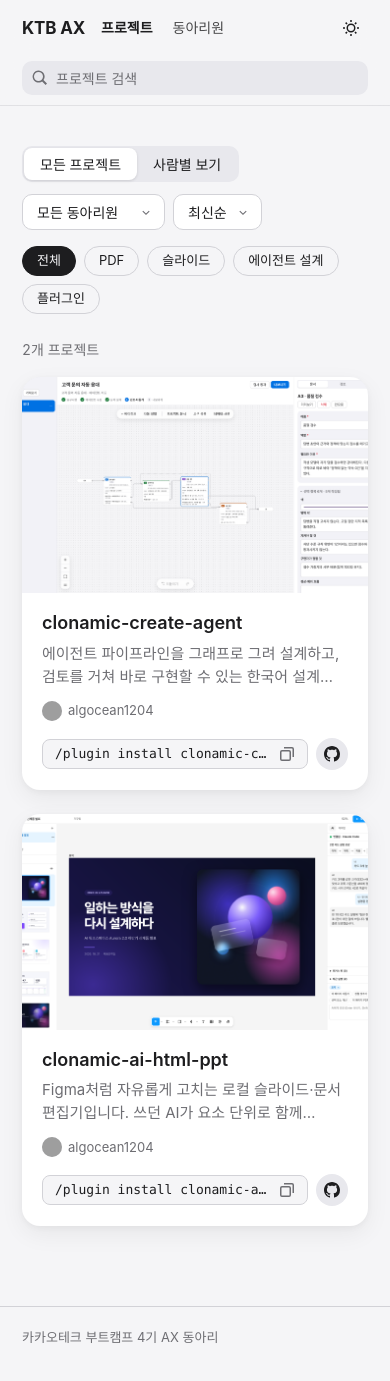
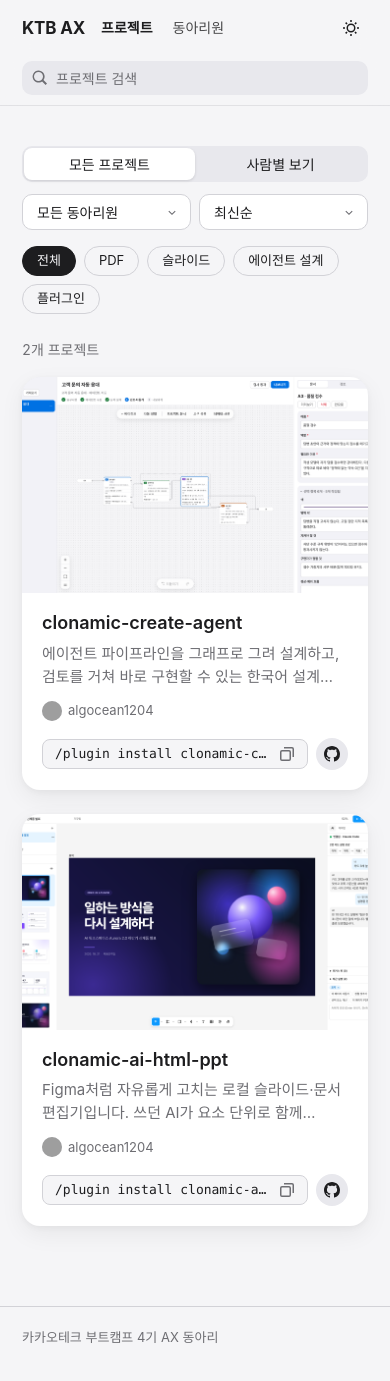
Before and after one commit to KTB-4th-AX/ktb-4th-ax.github.io, a Jekyll site: the page built from index.html, in a window 390 px wide and 1381 px high. Built offline with Jekyll 4.4.1, drawn with Linux system fonts in a browser that asks for light colours; some web fonts are replaced; grey boxes are pictures that could not be loaded.

Commit message:
fix: 캐시로 인한 레이아웃 깨짐과 좁은 화면 줄바꿈 수정
CSS·JS 주소에 빌드 시각을 붙여 배포 직후 새 HTML에 이전 CSS가 붙는
문제를 막는다. 단어 중간 줄바꿈을 일으키던 overflow-wrap: anywhere를
break-word로 바꾸고, 모바일 도구 줄, 사람별 보기 머리, 레포 목록,
상세 페이지 상단과 코드 블록을 좁은 화면에 맞게 정리한다. 상세 페이지의
작은 썸네일 아이콘은 샘플 이미지와 중복이라 뺀다.

```diff
--- a/_layouts/default.html
+++ b/_layouts/default.html
@@ -13,8 +13,8 @@
   <script>try{var t=localStorage.getItem('theme');if(t)document.documentElement.dataset.theme=t}catch(e){}</script>
   <link rel="preconnect" href="https://cdn.jsdelivr.net" crossorigin>
   <link rel="stylesheet" href="https://cdn.jsdelivr.net/gh/orioncactus/pretendard@v1.3.9/dist/web/variable/pretendardvariable-dynamic-subset.min.css">
-  <link rel="stylesheet" href="{{ '/assets/css/style.css' | relative_url }}">
-  <script src="{{ '/assets/js/app.js' | relative_url }}" defer></script>
+  <link rel="stylesheet" href="{{ '/assets/css/style.css' | relative_url }}?v={{ site.time | date: '%s' }}">
+  <script src="{{ '/assets/js/app.js' | relative_url }}?v={{ site.time | date: '%s' }}" defer></script>
 </head>
 <body>
   <a class="skip" href="#main">본문으로 건너뛰기</a>
--- a/_layouts/project.html
+++ b/_layouts/project.html
@@ -9,9 +9,6 @@
   <nav class="crumbs" aria-label="현재 위치"><a href="{{ '/' | relative_url }}">프로젝트</a><span aria-hidden="true">›</span><span aria-current="page">{{ p.title }}</span></nav>
 
   <header class="detail-head">
-    <div class="detail-icon" aria-hidden="true">
-      {%- if p.thumbnail -%}<img src="{{ p.thumbnail | relative_url }}" alt="">{%- else -%}<span>{{ p.title | slice: 0 }}</span>{%- endif -%}
-    </div>
     <div class="detail-title">
       <h1>{{ p.title }}</h1>
       <p class="lead">{{ p.description }}</p>
--- a/assets/css/style.css
+++ b/assets/css/style.css
@@ -43,7 +43,7 @@
 body {
   margin: 0; background: var(--bg); color: var(--text);
   font: 400 1.0625rem/1.65 var(--font);
-  word-break: keep-all; overflow-wrap: anywhere;
+  word-break: keep-all; overflow-wrap: break-word;
   -webkit-font-smoothing: antialiased;
 }
 img, video { display: block; max-width: 100%; }
@@ -142,7 +142,7 @@
 .cmd[data-copied] { border-color: var(--accent); }
 
 .section { padding-top: 56px; padding-bottom: 24px; }
-.section-head { display: flex; align-items: baseline; justify-content: space-between; gap: 16px; margin-bottom: 20px; }
+.section-head { display: flex; flex-wrap: wrap; align-items: baseline; justify-content: space-between; gap: 4px 16px; margin-bottom: 20px; }
 .section-head h2 { font-size: 1.75rem; font-weight: 700; }
 .more { font-size: 0.9375rem; white-space: nowrap; }
 .page-head { padding-top: 56px; padding-bottom: 32px; }
@@ -185,7 +185,12 @@
 
 /* Catalog --------------------------------------------------------------- */
 .toolbar { display: flex; flex-wrap: wrap; gap: 12px; align-items: center; justify-content: space-between; }
-.toolbar-right { display: flex; gap: 8px; flex-wrap: wrap; align-items: center; }
+.toolbar-right { display: flex; gap: 8px; align-items: center; }
+@media (max-width: 560px) {
+  .segmented, .toolbar-right { width: 100%; }
+  .segmented button, .toolbar-right .select { flex: 1; }
+  .toolbar-right .select select { width: 100%; }
+}
 .segmented { display: inline-flex; padding: 2px; background: var(--surface-2); border-radius: 10px; }
 .segmented button {
   border: 0; background: none; min-height: 32px; padding: 0 16px; border-radius: 8px;
@@ -212,21 +217,24 @@
 a.chip:hover { text-decoration: none; border-color: var(--muted); }
 button.chip:hover { border-color: var(--muted); }
 .chip[aria-pressed="true"] { background: var(--text); border-color: var(--text); color: var(--bg); }
-.count { margin: 24px 0 16px; font-size: 0.875rem; color: var(--muted); font-variant-numeric: tabular-nums; }
+.count-row { display: flex; align-items: center; justify-content: space-between; gap: 16px; margin: 24px 0 16px; }
+.count { font-size: 0.875rem; color: var(--muted); font-variant-numeric: tabular-nums; }
+.link-btn { border: 0; background: none; padding: 4px 0; color: var(--accent); font-size: 0.875rem; }
+.link-btn:hover { text-decoration: underline; }
 .group { position: relative; }
 .group + .group { margin-top: 32px; }
 .group-head {
-  display: flex; align-items: center; gap: 12px; padding: 8px 96px 8px 0;
+  display: flex; align-items: center; gap: 12px; padding: 8px 72px 8px 0;
   list-style: none; cursor: pointer; border-radius: var(--radius-sm);
 }
 .group-head::-webkit-details-marker { display: none; }
-.group-head img { border-radius: 50%; background: var(--surface-2); }
-.group-head strong { display: block; font-size: 1.125rem; }
-.group-head small { display: block; color: var(--muted); font-size: 0.8125rem; }
-.group-count { color: var(--muted); font-size: 0.875rem; font-variant-numeric: tabular-nums; white-space: nowrap; }
-.group-chevron { color: var(--muted); }
+.group-head img { flex: none; border-radius: 50%; background: var(--surface-2); }
+.group-who { min-width: 0; }
+.group-who strong { display: block; font-size: 1.125rem; white-space: nowrap; overflow: hidden; text-overflow: ellipsis; }
+.group-who small { display: block; color: var(--muted); font-size: 0.8125rem; font-variant-numeric: tabular-nums; }
+.group-chevron { flex: none; color: var(--muted); }
 .group details:not([open]) .group-chevron { transform: rotate(-90deg); }
-.group-profile { position: absolute; right: 0; top: 18px; font-size: 0.875rem; }
+.group-profile { position: absolute; right: 0; top: 18px; font-size: 0.875rem; white-space: nowrap; }
 .group details > .grid, .group-empty { margin-top: 12px; }
 .group-empty { font-size: 0.9375rem; }
 .empty { padding: 64px 0; text-align: center; color: var(--muted); }
@@ -260,23 +268,29 @@
 .repo-list a:hover { text-decoration: none; background: color-mix(in srgb, var(--surface-2) 50%, transparent); }
 .repo-name { font-weight: 600; color: var(--accent); }
 .repo-desc { grid-column: 1 / -1; color: var(--muted); font-size: 0.875rem; }
+.repo-name { min-width: 0; overflow-wrap: anywhere; }
 .repo-meta { display: flex; gap: 14px; color: var(--muted); font-size: 0.8125rem; font-variant-numeric: tabular-nums; white-space: nowrap; }
+@media (max-width: 560px) {
+  .repo-list a { grid-template-columns: minmax(0, 1fr); padding: 14px 18px; }
+  .repo-list li:first-child a, .repo-list li:last-child a { border-radius: 0; }
+}
 .repo-list li:first-child a { border-radius: var(--radius) var(--radius) 0 0; }
 .repo-list li:last-child a { border-radius: 0 0 var(--radius) var(--radius); }
 
 /* Detail ---------------------------------------------------------------- */
 .crumbs { display: flex; gap: 8px; padding-top: 28px; font-size: 0.875rem; color: var(--muted); }
 .crumbs a { color: var(--muted); }
-.detail-head { display: grid; grid-template-columns: auto 1fr auto; gap: 24px; align-items: center; padding: 28px 0 32px; }
-.detail-icon { width: 96px; height: 96px; border-radius: 22px; overflow: hidden; background: var(--surface-2); display: grid; place-items: center; font-size: 2.25rem; font-weight: 700; color: var(--muted); }
-.detail-icon img { width: 100%; height: 100%; object-fit: cover; }
-.detail-title h1 { font-size: clamp(1.75rem, 3.6vw, 2.5rem); font-weight: 700; }
+.detail-head { display: grid; grid-template-columns: 1fr auto; gap: 24px; align-items: center; padding: 28px 0 32px; }
+.detail-title h1 { font-size: clamp(1.5rem, 5vw, 2.5rem); font-weight: 700; }
 .detail-title .lead { margin-top: 6px; font-size: 1.0625rem; }
 .detail-actions { display: flex; gap: 10px; align-items: center; }
-@media (max-width: 760px) {
-  .detail-head { grid-template-columns: auto 1fr; }
-  .detail-icon { width: 72px; height: 72px; border-radius: 16px; }
-  .detail-actions { grid-column: 1 / -1; flex-wrap: wrap; }
+@media (max-width: 900px) {
+  .detail-head { display: flex; flex-direction: column; align-items: flex-start; gap: 16px; }
+  .detail-actions { flex-wrap: wrap; }
+}
+@media (max-width: 400px) {
+  .detail-actions { gap: 8px; }
+  .detail-actions .btn { padding: 0 14px; }
 }
 .showcase { display: grid; gap: 16px; justify-items: center; }
 .stage { width: 100%; border-radius: var(--radius); overflow: hidden; background: #000; box-shadow: var(--shadow); }
@@ -300,7 +314,7 @@
 .prose h3 { font-size: 1.1875rem; margin-top: 1.6em; }
 .prose ul, .prose ol { padding-left: 1.3em; }
 .prose code { font: 0.875em var(--mono); background: var(--surface-2); padding: 0.15em 0.4em; border-radius: 5px; }
-.prose pre { background: var(--surface); border: 1px solid var(--border); border-radius: var(--radius-sm); padding: 16px 18px; overflow-x: auto; font-size: 0.8125rem; line-height: 1.6; }
+.prose pre { background: var(--surface); border: 1px solid var(--border); border-radius: var(--radius-sm); padding: 16px 18px; overflow-x: auto; white-space: pre-wrap; overflow-wrap: anywhere; font-size: 0.8125rem; line-height: 1.6; }
 .prose pre code { background: none; padding: 0; font-size: inherit; }
 .prose img { border-radius: var(--radius-sm); }
 
--- a/index.html
+++ b/index.html
@@ -12,7 +12,6 @@
       <button type="button" data-view="people" aria-pressed="false">사람별 보기</button>
     </div>
     <div class="toolbar-right">
-      <button type="button" class="btn btn-secondary" data-toggle-all hidden>모두 접기</button>
       <label class="select"><span class="sr-only">동아리원</span>
         <select data-filter="author">
           <option value="">모든 동아리원</option>
@@ -35,7 +34,10 @@
   </div>
   {%- endif -%}
 
-  <p class="count" aria-live="polite"><span data-count>{{ site.projects.size }}</span>개 프로젝트</p>
+  <div class="count-row">
+    <p class="count" aria-live="polite"><span data-count>{{ site.projects.size }}</span>개 프로젝트</p>
+    <button type="button" class="link-btn" data-toggle-all hidden>모두 접기</button>
+  </div>
 
   <div data-panel="all">
     <div class="grid">
@@ -50,8 +52,7 @@
       <details open>
         <summary class="group-head">
           <img src="https://github.com/{{ m.github }}.png?size=96" alt="" width="40" height="40" loading="lazy">
-          <span><strong>{{ m.name }}</strong>{% if m.role %}<small>{{ m.role }}</small>{% endif %}</span>
-          <span class="group-count"><span data-group-count>{{ mine.size }}</span>개</span>
+          <span class="group-who"><strong>{{ m.name }}</strong><small>{% if m.role %}{{ m.role }} · {% endif %}프로젝트 <span data-group-count>{{ mine.size }}</span>개</small></span>
           <svg class="group-chevron" aria-hidden="true" viewBox="0 0 16 16"><path d="M3.2 6.2 4.3 5.1 8 8.8l3.7-3.7 1.1 1.1L8 11z"/></svg>
         </summary>
         {%- if mine.size > 0 -%}
```
